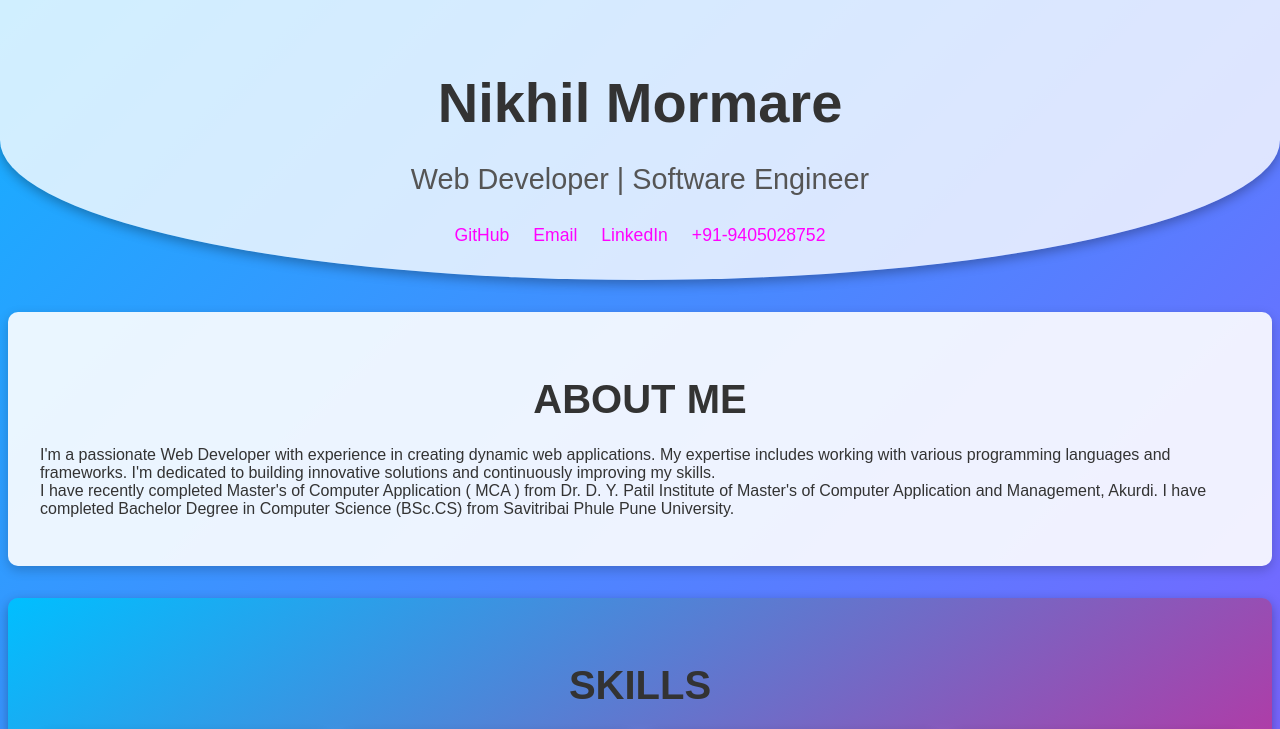
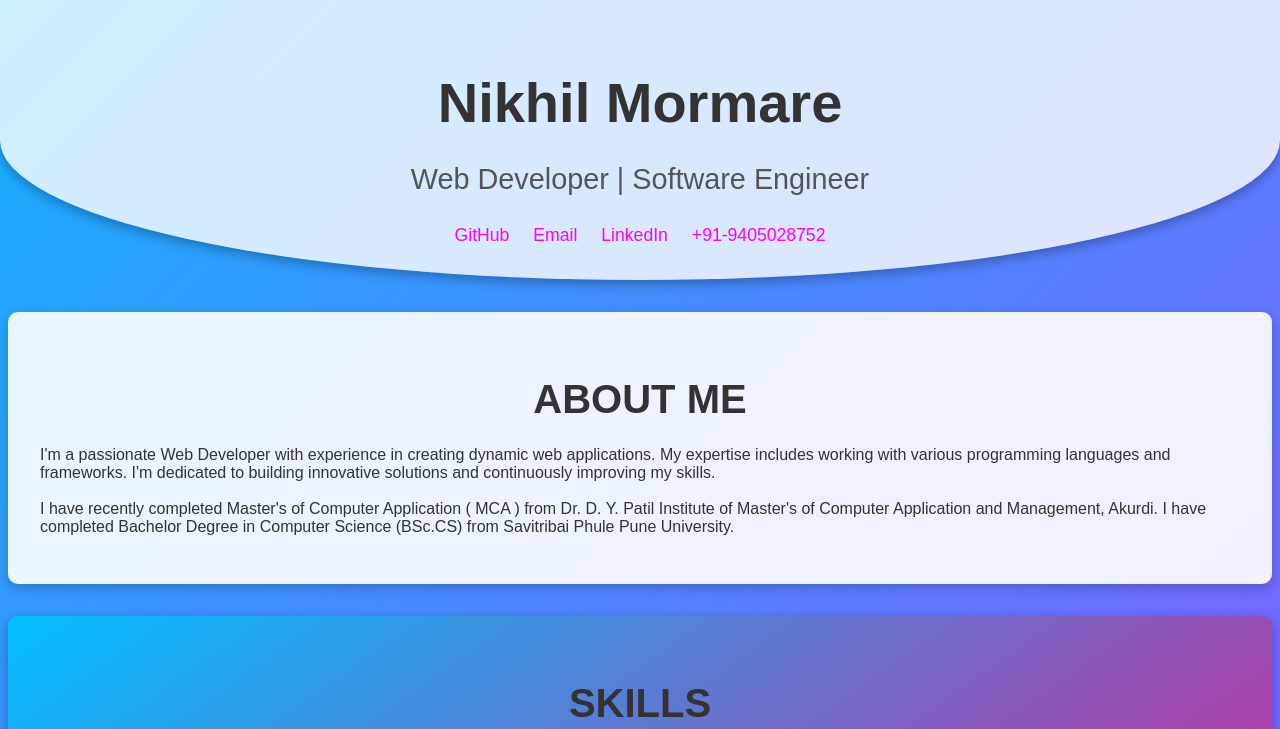
Before and after one commit to NIKHILMORMARE/PORTFOLIO, a plain HTML site: page index.html in a window 1280 px wide. Shown: the top 729 px of the page. Drawn offline with Linux system fonts and the light colour scheme.

Commit message:
Update index.html

```diff
--- a/index.html
+++ b/index.html
@@ -20,7 +20,7 @@
 
     <section class="about">
         <h2>About Me</h2>
-        <p>I'm a passionate Web Developer with experience in creating dynamic web applications. My expertise includes working with various programming languages and frameworks. I'm dedicated to building innovative solutions and continuously improving my skills.<br>I have recently completed Master's of Computer Application ( MCA ) from Dr. D. Y. Patil Institute of Master's of Computer Application and Management, Akurdi. I have completed Bachelor Degree in Computer Science (BSc.CS) from Savitribai Phule Pune University.</p>
+        <p>I'm a passionate Web Developer with experience in creating dynamic web applications. My expertise includes working with various programming languages and frameworks. I'm dedicated to building innovative solutions and continuously improving my skills.<br><br>I have recently completed Master's of Computer Application ( MCA ) from Dr. D. Y. Patil Institute of Master's of Computer Application and Management, Akurdi. I have completed Bachelor Degree in Computer Science (BSc.CS) from Savitribai Phule Pune University.</p>
     </section>
 
     <section class="skills">
```
